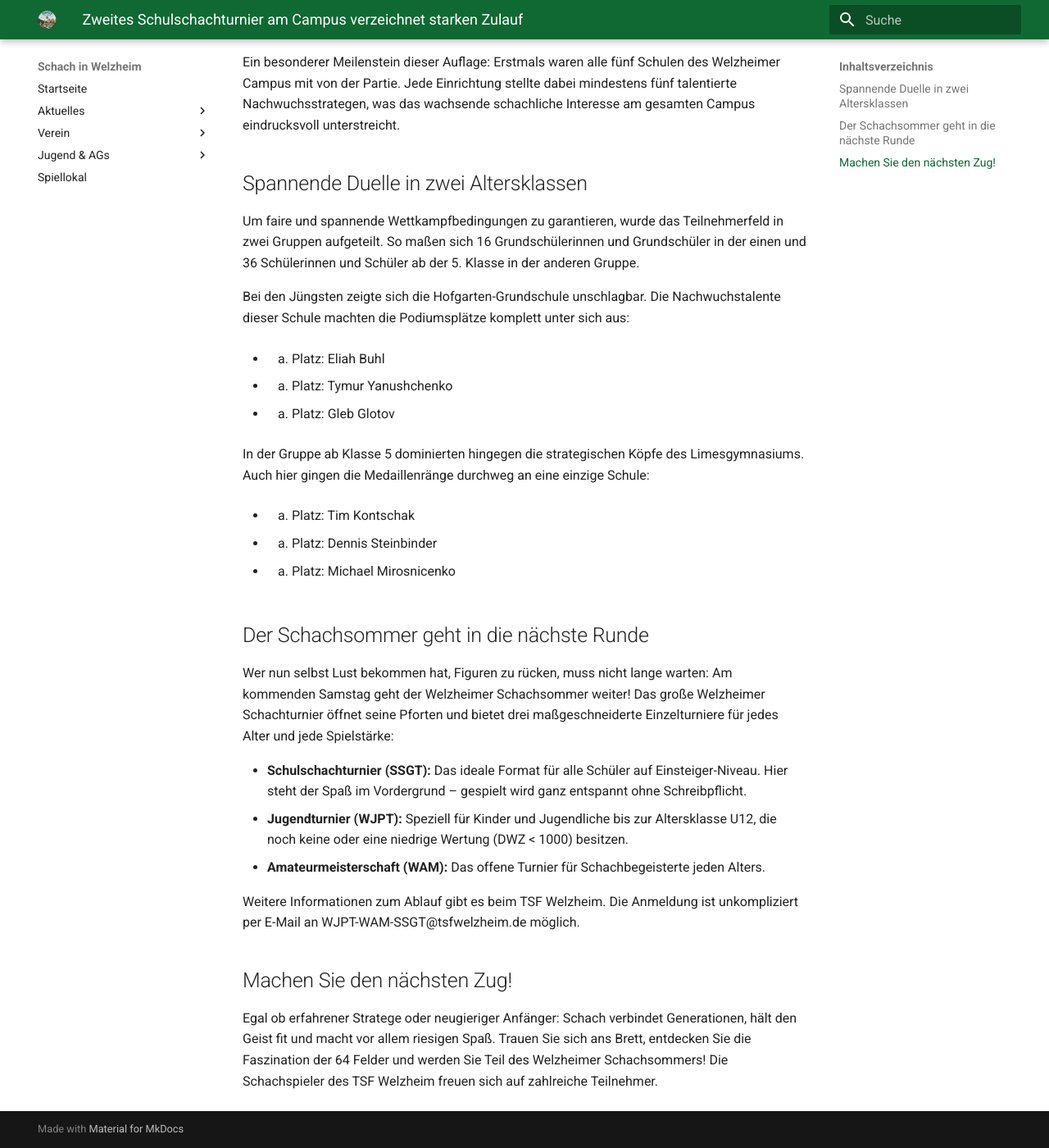
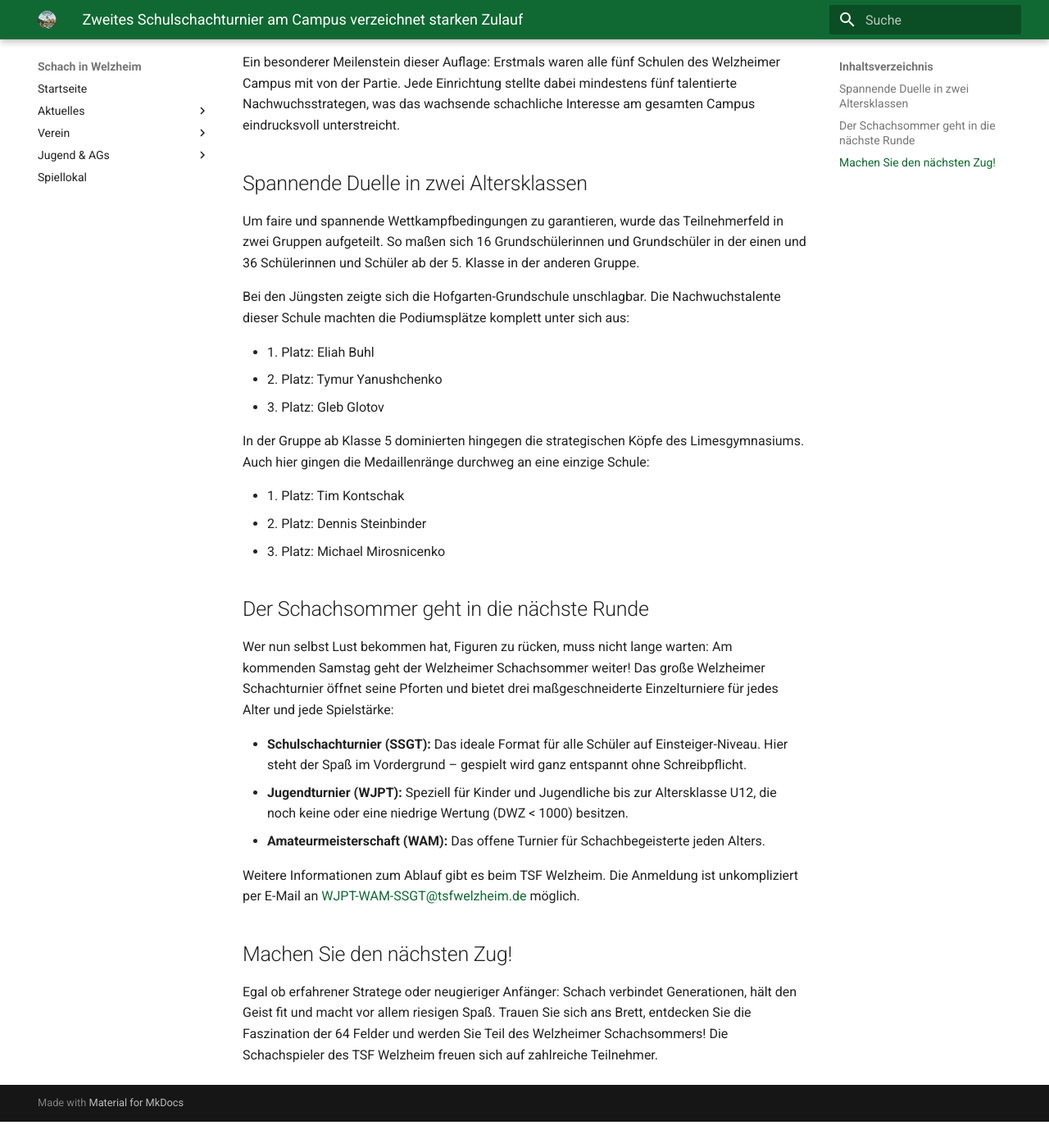
Before and after one commit to schachwelzheim/schachwelzheim, an MkDocs documentation site: the page built from docs/aktuelles/2026-07-14.md, in a window 1280 px wide and 1400 px high, scrolled down 302 px. Shown: the whole window at 82% size. Built offline with MkDocs 1.6.1 and Material for MkDocs 9.7.7, drawn with Linux system fonts in a browser that asks for light colours; after the commit the page ends 1670 px from its top, so only the background shows below that.

```diff
--- a/docs/aktuelles/2026-07-14.md
+++ b/docs/aktuelles/2026-07-14.md
@@ -10,15 +10,15 @@ Um faire und spannende Wettkampfbedingungen zu garantieren, wurde das Teilnehmer
 
 Bei den Jüngsten zeigte sich die Hofgarten-Grundschule unschlagbar. Die Nachwuchstalente dieser Schule machten die Podiumsplätze komplett unter sich aus:
 
-* 1. Platz: Eliah Buhl
-* 2. Platz: Tymur Yanushchenko
-* 3. Platz: Gleb Glotov
+* 1\. Platz: Eliah Buhl
+* 2\. Platz: Tymur Yanushchenko
+* 3\. Platz: Gleb Glotov
 
 In der Gruppe ab Klasse 5 dominierten hingegen die strategischen Köpfe des Limesgymnasiums. Auch hier gingen die Medaillenränge durchweg an eine einzige Schule:
 
-* 1. Platz: Tim Kontschak
-* 2. Platz: Dennis Steinbinder
-* 3. Platz: Michael Mirosnicenko
+* 1\. Platz: Tim Kontschak
+* 2\. Platz: Dennis Steinbinder
+* 3\. Platz: Michael Mirosnicenko
 
 ## Der Schachsommer geht in die nächste Runde
 
@@ -28,7 +28,8 @@ Wer nun selbst Lust bekommen hat, Figuren zu rücken, muss nicht lange warten: A
 * **Jugendturnier (WJPT):** Speziell für Kinder und Jugendliche bis zur Altersklasse U12, die noch keine oder eine niedrige Wertung (DWZ < 1000) besitzen.
 * **Amateurmeisterschaft (WAM):** Das offene Turnier für Schachbegeisterte jeden Alters.
 
-Weitere Informationen zum Ablauf gibt es beim TSF Welzheim. Die Anmeldung ist unkompliziert per E-Mail an WJPT-WAM-SSGT@tsfwelzheim.de möglich.
+Weitere Informationen zum Ablauf gibt es beim TSF Welzheim. Die Anmeldung ist unkompliziert per E-Mail an [WJPT-WAM-SSGT@tsfwelzheim.de](mailto:WJPT-WAM-SSGT@tsfwelzheim.de)
+möglich.
 
 ## Machen Sie den nächsten Zug!
 
```
